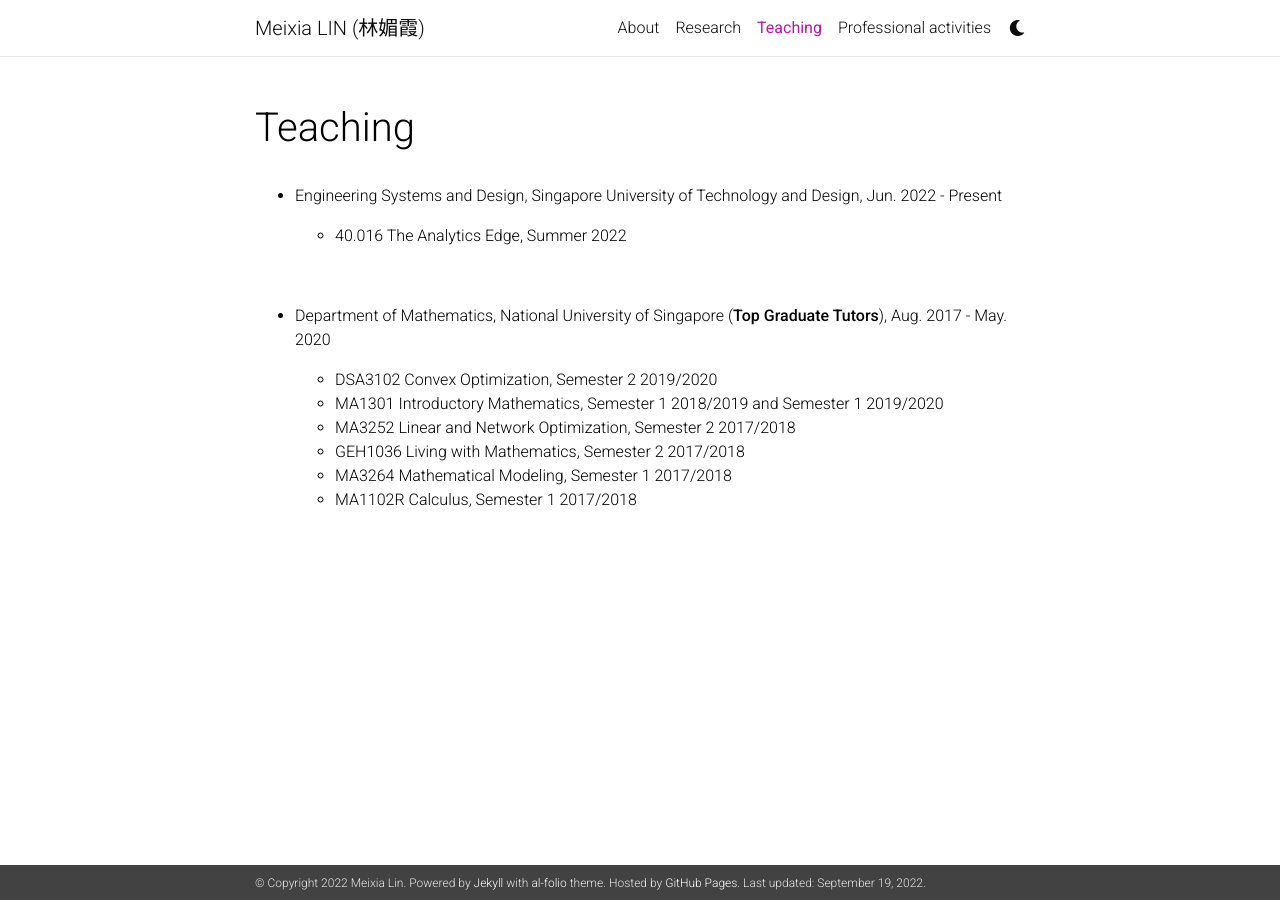
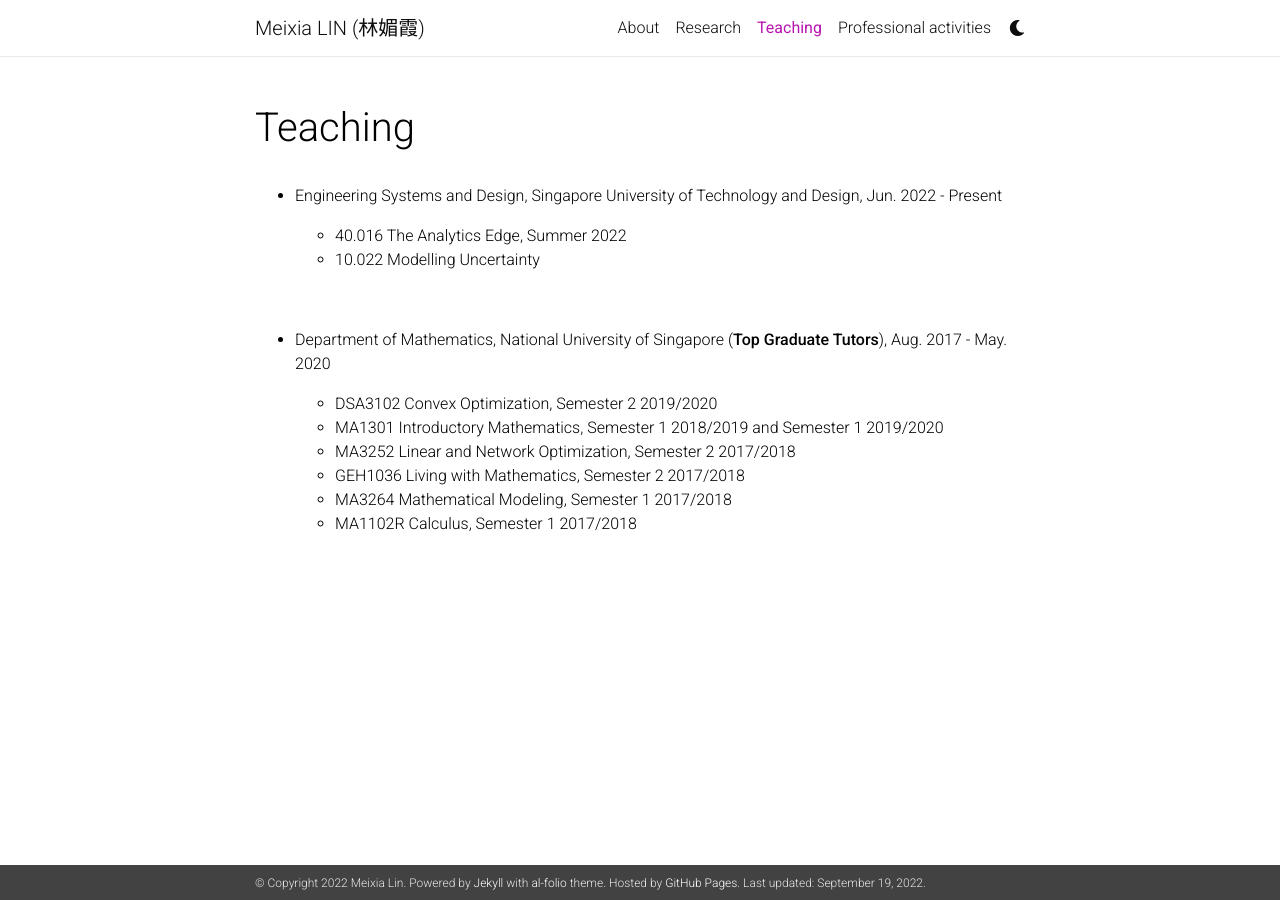
Before and after one commit to linmeixia/linmeixia.github.io, a Jekyll site: the page built from _pages/teaching.md, in a window 1280 px wide. Built offline with Jekyll 4.4.1, drawn with Linux system fonts in a browser that asks for light colours; nearby versions of some CDN libraries; comment, search, counter and statistics services are not loaded; a style sheet for code colours, icons or effects is not loaded.

Commit message:
Update teaching.md

```diff
--- a/_pages/teaching.md
+++ b/_pages/teaching.md
@@ -10,6 +10,7 @@ nav: true
 - Engineering Systems and Design, Singapore University of Technology and Design, Jun. 2022 - Present
 
     - 40.016 The Analytics Edge, Summer 2022
+    - 10.022 Modelling Uncertainty
 
 
 <br/>
```
